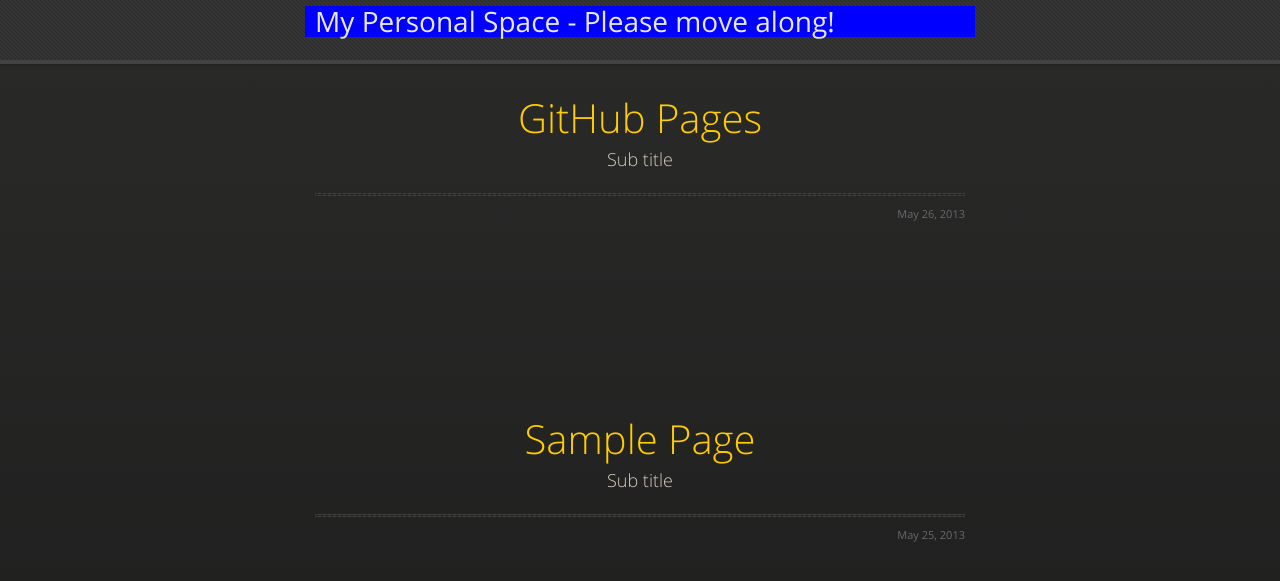
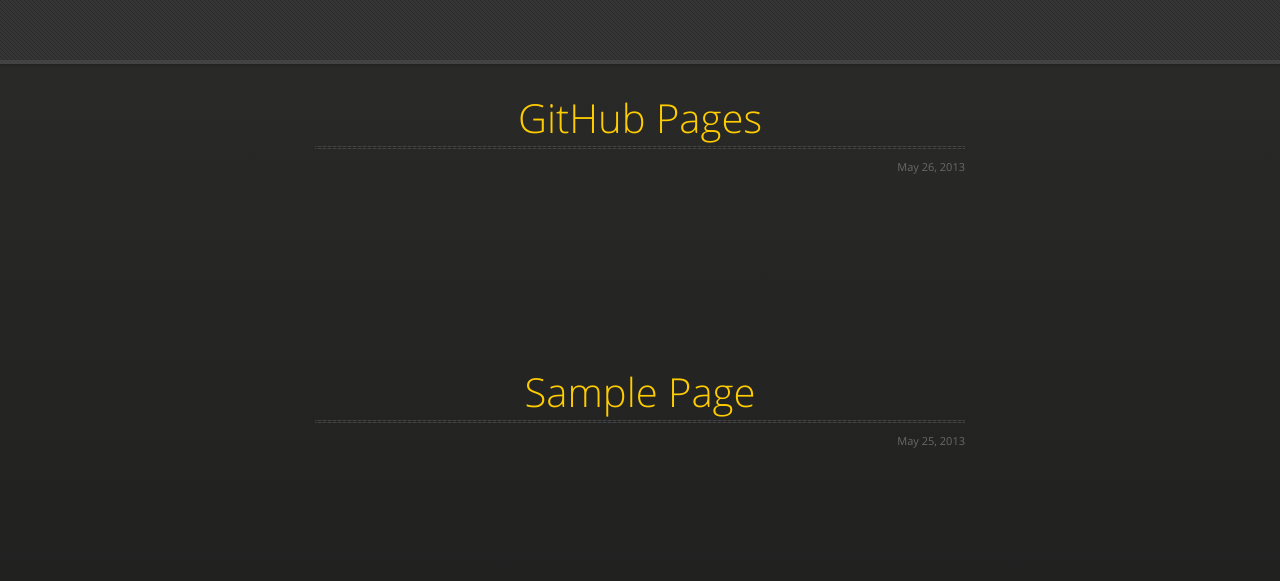
Before and after one commit to dmulligan/dmulligan.github.io, a Jekyll site: the page built from index.html, in a window 1280 px wide. Shown: the top 581 px of the page. Built offline with Jekyll 4.4.1, drawn with Linux system fonts in a browser that asks for light colours; nearby versions of some CDN libraries; Markdown is read by kramdown in place of the engine named in the settings.

Commit message:
Changes titles

```diff
--- a/_layouts/layout.html
+++ b/_layouts/layout.html
@@ -22,7 +22,7 @@
   <body>
       <div id="header">
         <nav>
-          <h1>{{ page.title }}</h1>
+          <h1></h1>
           <!--li class="fork"><a href="https://github.com/dmulligan">View On GitHub</a></li-->
         </nav>
       </div><!-- end header -->
--- a/_layouts/post.html
+++ b/_layouts/post.html
@@ -5,7 +5,7 @@
 <section>
 	<div id="title">
  		<h1>{{ post.title }}</h1>
- 		<p>Sub title</p>
+ 		<!--p>Sub title</p-->
 	  <hr>
  	 	<span class="credits left"></span>
   	<span class="credits right">{{ post.date | date: "%B %e, %Y" }}</span>
--- a/index.html
+++ b/index.html
@@ -7,7 +7,7 @@
 <section>
   <div id="title">
     <h1><a href="{{ post.url }}">{{ post.title }}</a></h1>
-    <p>Sub title</p>
+    <!--p>Sub title</p-->
     <hr>
     <span class="credits left"></span>
     <span class="credits right">{{ post.date | date: "%B %e, %Y" }}</span>
```
